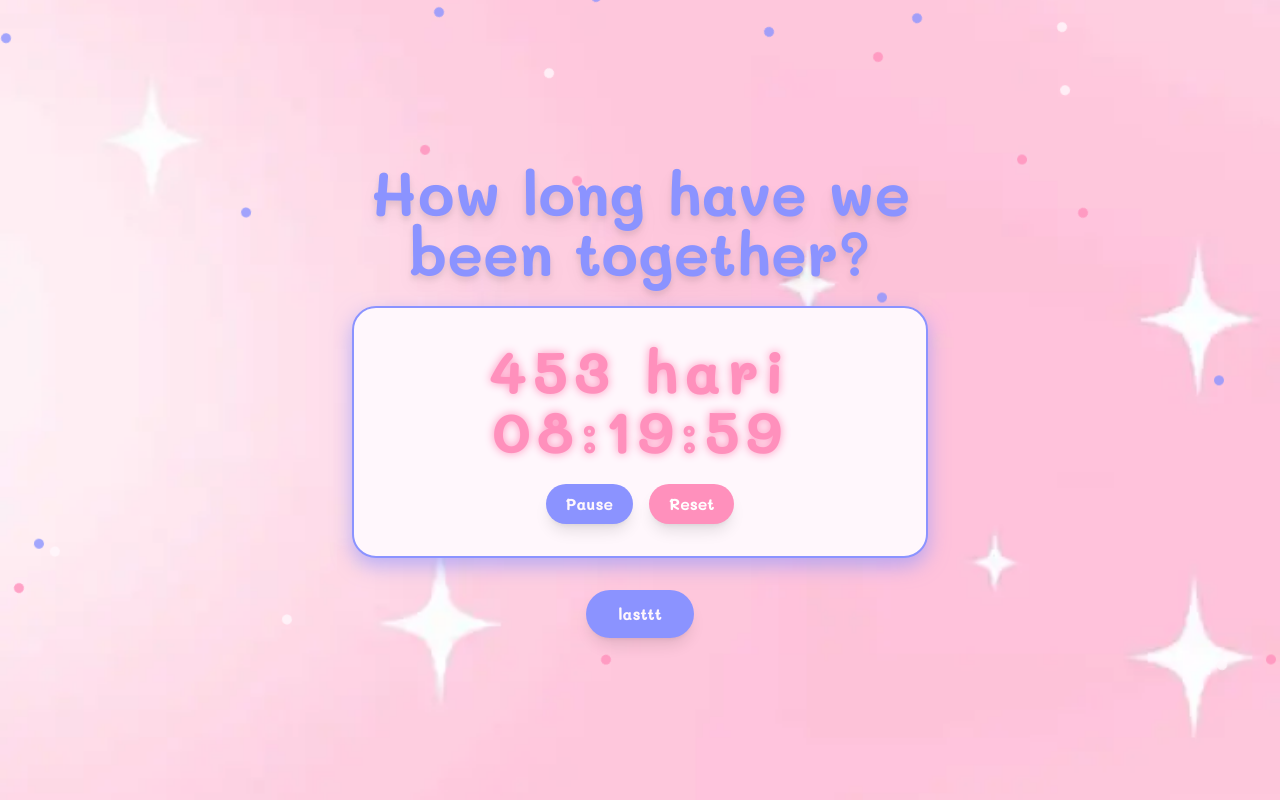
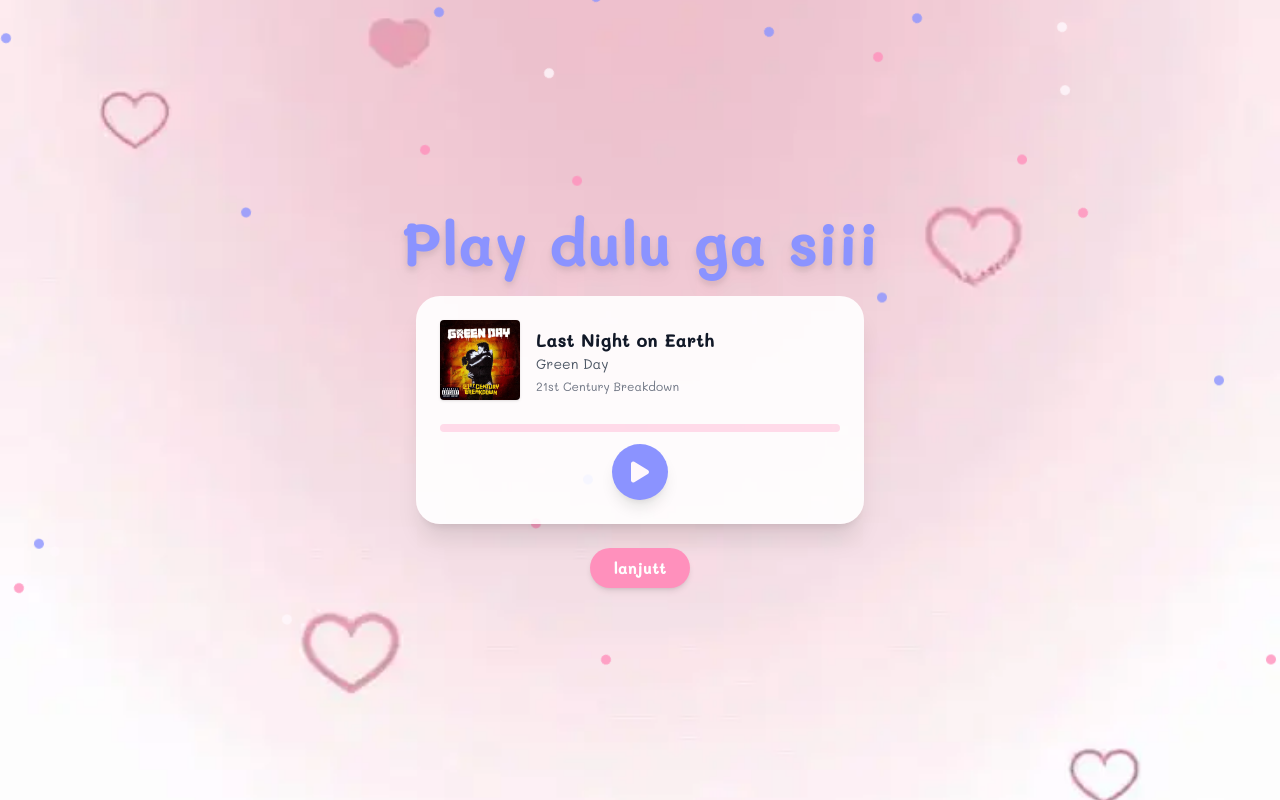
Before and after one commit to azkafrmnsyh/formyfavoriteperson, a plain HTML site: page page2.html in a window 1280 px wide. Drawn offline with nearby package versions, Linux system fonts and the light colour scheme.

Commit message:
Update page2.html

```diff
--- a/page2.html
+++ b/page2.html
@@ -1,31 +1,32 @@
-
 <!DOCTYPE html>
-<html lang="id" class="scroll-smooth">
+<html lang="id">
   <head>
     <meta charset="UTF-8" />
     <meta name="viewport" content="width=device-width, initial-scale=1" />
-    <link rel="icon" type="image/x-icon" href="assets/yaya.png" />
-    <title>Specialforyayaaa - Stopwatch</title>
-    <link href="https://unpkg.com/aos@2.3.1/dist/aos.css" rel="stylesheet" />
+    <title>Specialforyayaaa - Music</title>
+    <link rel="icon" href="assets/yaya.png" />
     <link
       href="https://fonts.googleapis.com/css2?family=Mali:wght@400;700&display=swap"
       rel="stylesheet"
     />
     <script src="https://cdn.tailwindcss.com"></script>
-
+    <link
+      rel="stylesheet"
+      href="https://cdnjs.cloudflare.com/ajax/libs/font-awesome/6.5.0/css/all.min.css"
+    />
+    <link rel="stylesheet" href="https://unpkg.com/aos@2.3.1/dist/aos.css" />
     <style>
       body {
         font-family: "Mali", cursive;
-        background: url("assets/12.webp") no-repeat center center fixed;
+        background: url("assets/2.webp") no-repeat center center fixed;
         background-size: cover;
         min-height: 100vh;
         overflow-x: hidden;
+        overflow-y: auto;
       }
-
       .shadow-blue {
         box-shadow: 0 8px 20px rgba(139, 147, 255, 0.6);
       }
-
       .confetti {
         position: fixed;
         width: 10px;
@@ -35,8 +36,8 @@
         animation-name: fall;
         animation-timing-function: linear;
         animation-iteration-count: infinite;
+        z-index: 1;
       }
-
       @keyframes fall {
         0% {
           transform: translateY(0) rotate(0deg);
@@ -45,20 +46,24 @@
           transform: translateY(100vh) rotate(360deg);
         }
       }
-
-      #audioPlayer {
-        display: none;
+      .card-hover {
+        transition: transform 0.25s ease;
+        transform-origin: center;
+        cursor: pointer;
       }
-
-      /* Stopwatch Animasi */
-      .digits {
-        letter-spacing: 0.1em;
+      .card-hover:hover {
+        transform: scale(1.05) translateY(-0.1rem);
       }
-      .glow {
-        text-shadow: 0 0 10px #ff90bc, 0 0 20px #fff7fc;
+      #playPauseBtn,
+      #nextBtn {
+        transition: transform 0.3s ease;
+        transform-origin: center;
+      }
+      #playPauseBtn:hover,
+      #nextBtn:hover {
+        transform: scale(1.1);
       }
     </style>
-
     <script>
       tailwind.config = {
         theme: {
@@ -74,9 +79,9 @@
     </script>
   </head>
   <body
-    class="bg-putihpink min-h-screen flex flex-col justify-center items-center relative overflow-hidden p-4 sm:p-6"
+    class="flex flex-col items-center justify-center min-h-screen p-4 relative overflow-hidden"
   >
-    <!-- Confetti -->
+    <!-- Confetti elements -->
     <script>
       for (let i = 0; i < 30; i++) {
         const confetti = document.createElement("div");
@@ -91,60 +96,76 @@
       }
     </script>
 
-    <div class="text-center max-w-xl mx-4 sm:mx-auto">
-      <div data-aos="fade-up" data-aos-duration="1000" data-aos-delay="200">
-        <h4
-          class="text-4xl sm:text-6xl font-extrabold text-bluesoft drop-shadow-lg mb-4 sm:mb-6"
+    <!-- Judul -->
+    <div
+      data-aos="fade-up"
+      data-aos-duration="1000"
+      data-aos-delay="200"
+      class="z-10 text-center mb-6"
     >
-          How long have we been together?
-        </h4>
+      <h1
+        class="text-3xl sm:text-5xl md:text-6xl font-extrabold text-bluesoft drop-shadow-lg"
+      >
+        Play dulu ga siii
+      </h1>
     </div>
 
-      <!-- Stopwatch -->
+    <!-- Card Now Playing -->
     <div
-        data-aos="fade-up"
-        data-aos-duration="800"
-        data-aos-delay="500"
-        class="bg-putihpink border-2 border-bluesoft shadow-blue rounded-3xl p-6 sm:p-8 flex flex-col items-center space-y-6 hover-zoom"
+      class="card-hover rounded-3xl z-10 w-full max-w-[320px] sm:max-w-md mx-auto"
     >
       <div
-          id="stopwatch"
-          class="text-5xl sm:text-6xl font-bold text-pinksoft glow digits"
+        data-aos="zoom-in"
+        data-aos-duration="700"
+        data-aos-delay="600"
+        class="shadow-blue rounded-3xl shadow-xl p-4 sm:p-6 w-full text-center bg-white bg-opacity-90"
       >
-          0 hari 00:00:00
+        <div class="flex flex-row items-center gap-4 mb-6 text-left">
+          <img
+            src="assets/cover.webp"
+            alt="cover"
+            class="w-16 h-16 sm:w-20 sm:h-20 rounded shadow self-center"
+          />
+          <div class="flex-1 w-full">
+            <h2 class="text-md sm:text-lg font-bold text-gray-900">
+              Last Night on Earth
+            </h2>
+            <p class="text-sm text-gray-600">Green Day</p>
+            <p class="text-xs text-gray-500 mt-1">21st Century Breakdown</p>
           </div>
-        <div class="flex space-x-4">
+        </div>
+
+        <!-- Progress Bar -->
+        <div
+          class="relative w-full h-2 bg-pinksoft/30 rounded-full overflow-hidden mb-3"
+          aria-label="progress bar"
+          role="progressbar"
+          aria-valuemin="0"
+          aria-valuemax="100"
+          aria-valuenow="0"
+          id="progressContainer"
+        >
+          <div
+            id="progressBar"
+            class="h-full bg-pinksoft rounded-full w-0 transition-all duration-200"
+          ></div>
+        </div>
+
+        <!-- Play Button -->
+        <div class="flex justify-center items-center gap-6">
           <button
-            id="startStopBtn"
-            class="bg-bluesoft text-putihpink px-5 py-2 rounded-full font-bold shadow-lg hover:bg-pinksoft transition duration-300"
+            id="playPauseBtn"
+            class="w-12 h-12 sm:w-14 sm:h-14 rounded-full bg-bluesoft text-putihpink shadow-lg text-xl sm:text-2xl"
+            aria-label="Play/Pause"
           >
-            Pause
-          </button>
-          <button
-            id="resetBtn"
-            class="bg-pinksoft text-white px-5 py-2 rounded-full font-bold shadow-lg hover:bg-bluesoft transition duration-300"
-          >
-            Reset
+            <i class="fas fa-play"></i>
           </button>
         </div>
       </div>
-
-      <div
-        data-aos="fade-up"
-        data-aos-duration="1000"
-        data-aos-delay="800"
-        class="flex justify-center mt-8"
-      >
-        <button
-          onclick="location.href='page13.html'"
-          class="bg-bluesoft text-putihpink font-bold py-2 px-6 sm:py-3 sm:px-8 rounded-full shadow-lg hover:bg-pinksoft transition duration-300 flex items-center gap-2 sm:gap-3 hover:scale-105 hover:shadow-[0_0_15px_4px_rgba(255,144,188,0.6)]"
-        >
-          lasttt
-        </button>
-      </div>
     </div>
 
-    <audio id="audioPlayer" preload="auto">
+    <!-- Hidden Audio -->
+    <audio id="audioPlayer" preload="metadata" crossorigin="anonymous">
       <source
         src="assets/Last Night on Earth - Green Day.mp3"
         type="audio/mpeg"
@@ -152,128 +173,92 @@
       Browsermu tidak mendukung pemutar audio.
     </audio>
 
+    <!-- Tombol Lanjut -->
+    <button
+      id="nextBtn"
+      onclick="location.href='page3.html'"
+      class="z-10 mt-6 bg-pinksoft text-white font-bold py-2 px-5 sm:px-6 rounded-full shadow-md text-sm sm:text-base"
+      data-aos="fade-up"
+      data-aos-duration="1000"
+      data-aos-delay="900"
+    >
+      lanjutt
+    </button>
+
+    <!-- AOS -->
     <script src="https://unpkg.com/aos@2.3.1/dist/aos.js"></script>
     <script>
-      AOS.init({
-        offset: 0,
-        duration: 800,
-        once: true,
-      });
+      AOS.init();
     </script>
 
     <script>
-      // Stopwatch realtime dari tanggal tetap dengan pause/resume
+      document.addEventListener("DOMContentLoaded", () => {
+        const audio = document.getElementById("audioPlayer");
+        const playPauseBtn = document.getElementById("playPauseBtn");
+        const progressBar = document.getElementById("progressBar");
+        const icon = playPauseBtn.querySelector("i");
 
-      const stopwatchDisplay = document.getElementById("stopwatch");
-      const startStopBtn = document.getElementById("startStopBtn");
-      const resetBtn = document.getElementById("resetBtn");
-
-      const startDate = new Date("2024-03-13T00:00:00").getTime();
-
-      let intervalId = null;
-      let isPaused = false;
-      let pausedAt = 0; // total milidetik saat pause
-
-      function updateDisplay() {
-        if (isPaused) return;
-
-        const now = Date.now();
-        const diffMs = now - startDate - pausedAt;
-
-        // Gunakan Math.ceil agar hari sudah termasuk hari saat ini dihitung penuh
-        const days = Math.ceil(diffMs / (1000 * 3600 * 24));
-        let remainder = diffMs % (1000 * 3600 * 24);
-        const hours = Math.floor(remainder / (1000 * 3600));
-        remainder = remainder % (1000 * 3600);
-        const minutes = Math.floor(remainder / (1000 * 60));
-        remainder = remainder % (1000 * 60);
-        const seconds = Math.floor(remainder / 1000);
-
-        const hStr = String(hours).padStart(2, "0");
-        const mStr = String(minutes).padStart(2, "0");
-        const sStr = String(seconds).padStart(2, "0");
-
-        stopwatchDisplay.textContent = `${days} hari ${hStr}:${mStr}:${sStr}`;
-      }
-
-      function startTimer() {
-        if (intervalId) return; // sudah jalan
-
-        isPaused = false;
-        intervalId = setInterval(updateDisplay, 1000);
-        updateDisplay();
-        startStopBtn.textContent = "Pause";
-      }
-
-      function pauseTimer() {
-        if (!intervalId) return; // sudah pause
-
-        isPaused = true;
-        clearInterval(intervalId);
-        intervalId = null;
-        startStopBtn.textContent = "Mulai";
-
-        if (!pauseStartTime) pauseStartTime = Date.now();
-        pausedAt += Date.now() - pauseStartTime;
-        pauseStartTime = null;
-      }
-
-      let pauseStartTime = null;
-
-      startStopBtn.addEventListener("click", () => {
-        if (intervalId) {
-          pauseStartTime = Date.now();
-          pauseTimer();
-        } else {
-          if (pauseStartTime !== null) {
-            pausedAt += Date.now() - pauseStartTime;
-            pauseStartTime = null;
-          }
-          startTimer();
-        }
-      });
-
-      resetBtn.addEventListener("click", () => {
-        clearInterval(intervalId);
-        intervalId = null;
-        isPaused = false;
-        pausedAt = 0;
-        pauseStartTime = null;
-        startStopBtn.textContent = "Pause";
-        updateDisplay();
-        startTimer();
-      });
-
-      startTimer();
-
-      // Audio controls
-      const audio = document.getElementById("audioPlayer");
-
-      // Ambil state audio terakhir dari localStorage
+        const savedIsPlaying =
+          localStorage.getItem("audioIsPlaying") === "true";
         const savedTime =
           parseFloat(localStorage.getItem("audioCurrentTime")) || 0;
-      const savedIsPlaying = localStorage.getItem("audioIsPlaying") === "true";
 
         audio.currentTime = savedTime;
 
-      // Jika sebelumnya audio sedang dimainkan, play otomatis
-      if (savedIsPlaying) {
-        audio.play().catch(() => {
-          // Play bisa gagal jika belum interaksi user, abaikan error ini
-        });
+        function syncIcon() {
+          if (!audio.paused) {
+            icon.classList.remove("fa-play");
+            icon.classList.add("fa-pause");
+          } else {
+            icon.classList.remove("fa-pause");
+            icon.classList.add("fa-play");
+          }
         }
 
-      // Simpan state audio secara rutin (setiap detik)
-      setInterval(() => {
+        if (savedIsPlaying) {
+          audio
+            .play()
+            .then(() => syncIcon())
+            .catch((e) => {
+              console.warn("Autoplay diblokir oleh browser:", e);
+              syncIcon();
+            });
+        } else {
+          syncIcon();
+        }
+
+        playPauseBtn.addEventListener("click", () => {
+          if (audio.paused) {
+            audio
+              .play()
+              .then(() => {
+                localStorage.setItem("audioIsPlaying", "true");
+                syncIcon();
+              })
+              .catch((e) => {
+                console.error("Gagal play:", e);
+              });
+          } else {
+            audio.pause();
+            localStorage.setItem("audioIsPlaying", "false");
+            syncIcon();
+          }
           localStorage.setItem("audioCurrentTime", audio.currentTime);
-        localStorage.setItem("audioIsPlaying", !audio.paused);
-      }, 1000);
+        });
 
-      // Juga simpan saat unload sebagai backup
+        audio.addEventListener("timeupdate", () => {
+          if (!isNaN(audio.duration) && audio.duration > 0) {
+            const progress = (audio.currentTime / audio.duration) * 100;
+            progressBar.style.width = progress + "%";
+          }
+          localStorage.setItem("audioCurrentTime", audio.currentTime);
+        });
+
         window.addEventListener("beforeunload", () => {
           localStorage.setItem("audioCurrentTime", audio.currentTime);
           localStorage.setItem("audioIsPlaying", !audio.paused);
         });
+      });
     </script>
   </body>
 </html>
```
Lines whose indentation alone changed are shown as unchanged.
